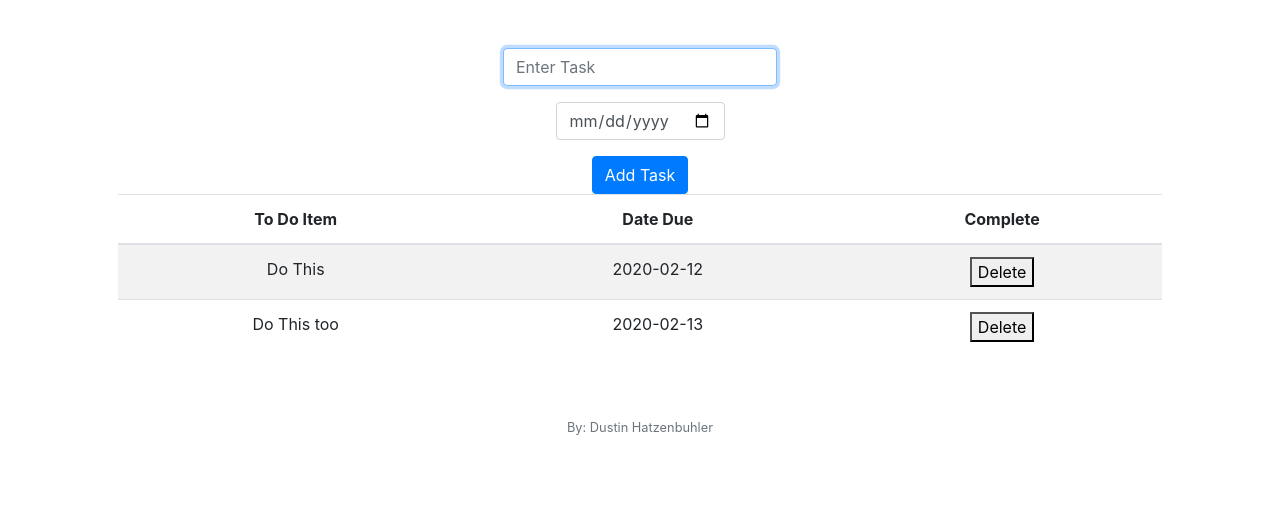
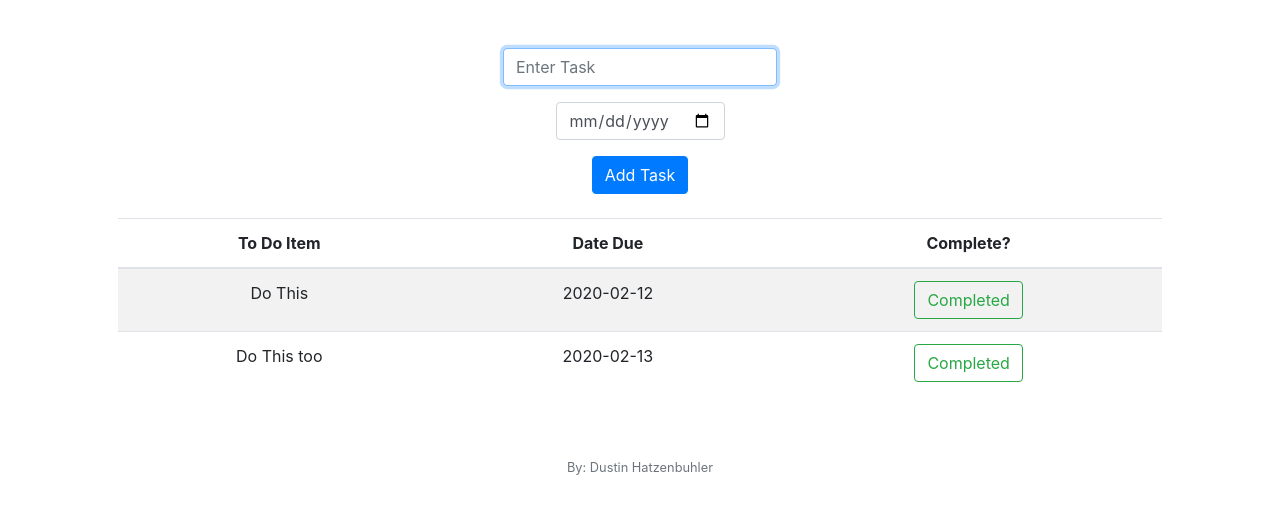
Before and after one commit to DustyHatz/CS50projects, a Flask app: page / in a window 1280 px wide. Shown: the part 76-590 px from the top of the page. Run offline with Flask 2, Linux system fonts and the light colour scheme; a user stored in the database is signed in; some libraries are stand-ins or nearby versions.

Commit message:
all routes working. new completed button style

```diff
--- a/final/todo/templates/index.html
+++ b/final/todo/templates/index.html
@@ -8,21 +8,21 @@
 
     <form action="/add" method="post">
         <div class="form-group">
-            <input autocomplete="off" autofocus class="form-control" name="task" placeholder="Enter Task" type="text">
+            <input autocomplete="off" autofocus class="form-control" id="validationDefault01" name="task" placeholder="Enter Task" type="text">
         </div>
         <div class="form-group">
-            <input autocomplete="off" autofocus class="form-control" name="date"  type="date">
+            <input autocomplete="off" autofocus class="form-control" id="validationDefault02" name="date"  type="date">
         </div>
         <button class="btn btn-primary" type="submit">Add Task</button>
     </form>
-
+    <br>
 
     <table class="table table-striped">
         <thead>
             <tr>
                 <th>To Do Item</th>
                 <th>Date Due</th>
-                <th>Complete</th>
+                <th>Complete?</th>
             </tr>
         </thead>
             {% for task in butts %}
@@ -32,7 +32,7 @@
                     <td>
                         <form action="/delete" method="post">
                             <input type=hidden value="{{ task.todo }}" name="task_to_delete">
-                            <button type="submit">Delete</button>
+                            <button type="submit" class="btn btn-outline-success">Completed</button>
                         </form>
                     </td>
                 </tr>
```
